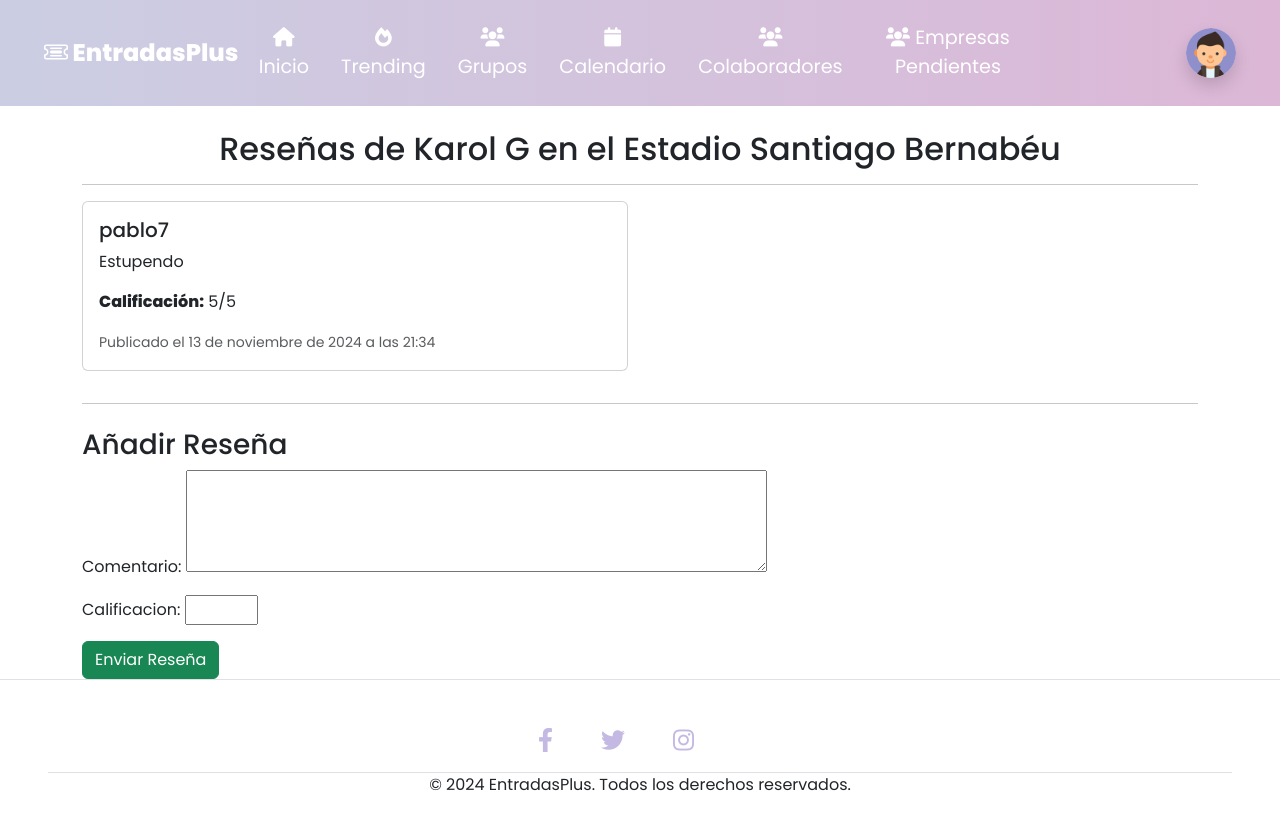
After one commit to Martinez03/EntradasPlus, a Django app: a page that uses entradasplus/templates/reseñas.html in a window 1280 px wide. The commit adds this page. Run offline with Django 5.2, Linux system fonts and the light colour scheme; a user stored in the database is signed in; data comes from the database, SQL or seed files in the repository; both versions use the stored data as it was after the commit; parts of the project's set-up code (start-up, migrations or seed data) failed here and were passed over; some libraries are stand-ins or nearby versions.

Commit message:
Implementacion Reseñas
Creacion de reseñas, implemetancion en vistas, valoraciones media, listado de reseñas...

```diff
--- a/entradasplus/forms.py
+++ b/entradasplus/forms.py
@@ -5,7 +5,7 @@
 from django import forms
 from django.contrib.auth.forms import UserCreationForm
 from django.contrib.auth.models import User
-from .models import Evento, Empresa, Mensaje, Grupo, SolicitudGrupo, MensajeGrupo, PerfilUsuario, MensajeCalendario
+from .models import Reseña, Evento, Empresa, Mensaje, Grupo, SolicitudGrupo, MensajeGrupo, PerfilUsuario, MensajeCalendario
 from django.core.exceptions import ValidationError
 from django.contrib.admin.widgets import AdminSplitDateTime
 
@@ -119,6 +119,19 @@ class MensajeGrupoForm(forms.ModelForm):
         fields = ['contenido']
 
 # ---------------------------------------------------------
+#                 SECCION FORMULARIO DE RESEÑA
+# ---------------------------------------------------------
+
+class ReseñaForm(forms.ModelForm):
+    class Meta:
+        model = Reseña
+        fields = ['comentario', 'calificacion']
+        widgets = {
+            'comentario': forms.Textarea(attrs={'rows': 4}),
+            'calificacion': forms.NumberInput(attrs={'min': 1, 'max': 5}),
+        }
+
+# ---------------------------------------------------------
 #               SECCION FORMULARIO DE PERFIL USUARIO
 # ---------------------------------------------------------
 
--- a/entradasplus/models.py
+++ b/entradasplus/models.py
@@ -66,11 +66,16 @@ class Pedido(models.Model):
         return f'Pedido de {self.usuario.username} - {self.entrada.evento.nombre}'
 
 class Reseña(models.Model):
-    evento = models.ForeignKey(Evento, on_delete=models.CASCADE)
+    evento = models.ForeignKey(Evento, on_delete=models.CASCADE, related_name="reseñas")
+    empresa = models.ForeignKey(Empresa, on_delete=models.CASCADE, related_name="reseñas")
     usuario = models.ForeignKey(User, on_delete=models.CASCADE)
     comentario = models.TextField()
     calificacion = models.IntegerField()
     fecha_creacion = models.DateTimeField(auto_now_add=True)
+
+    def __str__(self):
+        return f"Reseña de {self.usuario.username} para {self.evento.nombre} ({self.calificacion}/5)"
+
 
 # ---------------------------------------------------------
 #                SECCION MODELO PERFIL USUARIO
--- /dev/null
+++ b/entradasplus/templates/reseñas.html
@@ -0,0 +1,39 @@
+{% extends "base.html" %}
+{% block content %}
+
+<div class="container">
+    <h2 class="text-center mt-4">Reseñas de {{ evento.nombre }}</h2>
+    <hr>
+    <div class="row">
+        {% for reseña in reseñas %}
+        <div class="col-md-6 mb-3">
+            <div class="card">
+                <div class="card-body">
+                    <h5 class="card-title">{{ reseña.usuario.username }}</h5>
+                    <p class="card-text">{{ reseña.comentario }}</p>
+                    <p class="card-text"><strong>Calificación:</strong> {{ reseña.calificacion }}/5</p>
+                    <p class="card-text"><small class="text-muted">Publicado el {{ reseña.fecha_creacion }}</small></p>
+                </div>
+            </div>
+        </div>
+        {% empty %}
+        <div class="col-12">
+            <p class="text-center">No hay reseñas para este evento aún.</p>
+        </div>
+        {% endfor %}
+    </div>
+
+    {% if user.is_authenticated %}
+    <hr>
+    <h3 class="mt-4">Añadir Reseña</h3>
+    <form method="POST">
+        {% csrf_token %}
+        {{ form.as_p }}
+        <button type="submit" class="btn btn-success">Enviar Reseña</button>
+    </form>
+    {% else %}
+    <p class="text-center">Inicia sesión para dejar una reseña.</p>
+    {% endif %}
+</div>
+
+{% endblock %}
--- a/entradasplus/templates/trending.html
+++ b/entradasplus/templates/trending.html
@@ -82,6 +82,7 @@
                                 </div>
                                 <div class="mt-4 text-center">
                                     <a href="{% url 'chat_evento' evento.id %}" class="btn btn-secondary"><i class="fa fa-comments"></i> Chat del Evento</a>
+                                    <a href="{% url 'ver_reseñas' evento.id %}" class="btn btn-primary"><i class="fa fa-star"></i> Reseñas</a>
                                 </div>
                             </div>
                         </div>
--- a/entradasplus/urls.py
+++ b/entradasplus/urls.py
@@ -69,6 +69,13 @@ urlpatterns = [
     path('grupos/mensajes/<int:mensaje_id>/eliminar/', views.eliminar_mensaje_grupo, name='eliminar_mensaje_grupo'),
     path('grupos/<int:grupo_id>/eliminar/', views.eliminar_grupo, name='eliminar_grupo'),
     path('grupos/<int:grupo_id>/cancelar_solicitud/', views.cancelar_solicitud_grupo, name='cancelar_solicitud_grupo'),
+
+    # -----------------------------------------------------
+    #                      SECCION RESEÑAS
+    # -----------------------------------------------------
+    path('evento/<int:evento_id>/reseña/', views.crear_reseña, name='crear_reseña'),
+    path('evento/<int:evento_id>/reseñas/', views.ver_reseñas, name='ver_reseñas'),
+
     # -----------------------------------------------------
     #                  SECCION PERFIL DEL USUARIO
     # -----------------------------------------------------
--- a/entradasplus/views.py
+++ b/entradasplus/views.py
@@ -11,8 +11,8 @@ from django.utils import timezone
 from django.db.models import Q
 from datetime import datetime
 
-from .models import Entrada, Empresa, Evento, Mensaje, Pedido, Grupo, PerfilUsuario, SolicitudGrupo, MensajeGrupo, MensajeCalendario
-from .forms import EventoForm, EmpresaForm, RegisterForm, MensajeForm, PerfilForm, GrupoForm, MensajeGrupoForm, EditarEmpresaForm, EditarEventoForm, MensajeCalendarioForm
+from .models import Reseña, Entrada, Empresa, Evento, Mensaje, Pedido, Grupo, PerfilUsuario, SolicitudGrupo, MensajeGrupo, MensajeCalendario
+from .forms import ReseñaForm, EventoForm, EmpresaForm, RegisterForm, MensajeForm, PerfilForm, GrupoForm, MensajeGrupoForm, EditarEmpresaForm, EditarEventoForm, MensajeCalendarioForm
 from .decorators import empresa_verificada_required
 from django.contrib.admin.views.decorators import staff_member_required
 import calendar
@@ -119,9 +119,16 @@ def day_events_view(request, year, month, day):
     })
 
 
+from django.db.models import Avg
+
 def colaboradores(request):
     empresas = Empresa.objects.filter(estado='verificada')
-    return render(request, 'colaboradores.html',{'empresas': empresas})
+
+    # Añadir valoración media a cada empresa
+    for empresa in empresas:
+        empresa.valoracion_media = empresa.reseñas.aggregate(Avg('calificacion'))['calificacion__avg']
+
+    return render(request, 'colaboradores.html', {'empresas': empresas})
 
 # ---------------------------------------------------------
 #            SECCION INICIO Y CIERRE DE SESIÓN
@@ -241,10 +248,23 @@ def lista_empresas_verificadas(request):
     empresas = Empresa.objects.filter(estado='verificada')
     return render(request, 'colaboradores.html', {'empresas': empresas})
 
+from django.db.models import Avg
+
 def detalle_empresa(request, empresa_id):
     empresa = get_object_or_404(Empresa, id=empresa_id, estado='verificada')
     eventos = Evento.objects.filter(empresa=empresa)
-    return render(request, 'detalle_empresa.html', {'empresa': empresa, 'eventos': eventos})
+    reseñas = Reseña.objects.filter(empresa=empresa).select_related('evento', 'usuario')
+
+    # Calcular la valoración media de la empresa
+    valoracion_media = reseñas.aggregate(Avg('calificacion'))['calificacion__avg']
+
+    return render(request, 'detalle_empresa.html', {
+        'empresa': empresa,
+        'eventos': eventos,
+        'reseñas': reseñas,
+        'valoracion_media': valoracion_media,
+    })
+
 
 # ---------------------------------------------------------
 #                  SECCION EVENTOS
@@ -356,6 +376,55 @@ def chat_evento(request, evento_id):
     else:
         form = MensajeForm()
     return render(request, 'chat_evento.html', {'evento': evento, 'mensajes': mensajes, 'form': form})
+
+# ---------------------------------------------------------
+#                  SECCION RESEÑAS
+# ---------------------------------------------------------
+
+@login_required
+def crear_reseña(request, evento_id):
+    evento = get_object_or_404(Evento, id=evento_id)
+    empresa = evento.empresa
+
+    if request.method == 'POST':
+        form = ReseñaForm(request.POST)
+        if form.is_valid():
+            reseña = form.save(commit=False)
+            reseña.evento = evento
+            reseña.empresa = empresa
+            reseña.usuario = request.user
+            reseña.save()
+            messages.success(request, '¡Reseña guardada con éxito!')
+            return redirect('detalles_evento', evento_id=evento_id)
+    else:
+        form = ReseñaForm()
+
+    return render(request, 'crear_reseña.html', {'form': form, 'evento': evento})
+
+def ver_reseñas(request, evento_id):
+    evento = get_object_or_404(Evento, id=evento_id)
+    reseñas = Reseña.objects.filter(evento=evento).select_related('usuario')
+    form = None
+
+    # Permitir creación de reseñas si el usuario está autenticado
+    if request.user.is_authenticated:
+        if request.method == "POST":
+            form = ReseñaForm(request.POST)
+            if form.is_valid():
+                nueva_reseña = form.save(commit=False)
+                nueva_reseña.evento = evento
+                nueva_reseña.empresa = evento.empresa
+                nueva_reseña.usuario = request.user
+                nueva_reseña.save()
+                return redirect('ver_reseñas', evento_id=evento_id)
+        else:
+            form = ReseñaForm()
+
+    return render(request, 'reseñas.html', {
+        'evento': evento,
+        'reseñas': reseñas,
+        'form': form,
+    })
 
 # ---------------------------------------------------------
 #                  SECCION GRUPOS
```
Also changed, not shown: entradasplus/templates/colaboradores.html (+9 -6 lines), entradasplus/templates/crear_reseña.html (added, +11 -0 lines), entradasplus/templates/detalle_empresa.html (+28 -0 lines), db.sqlite3, entradasplus/migrations/0015_reseña_empresa_alter_reseña_evento.py (added).
